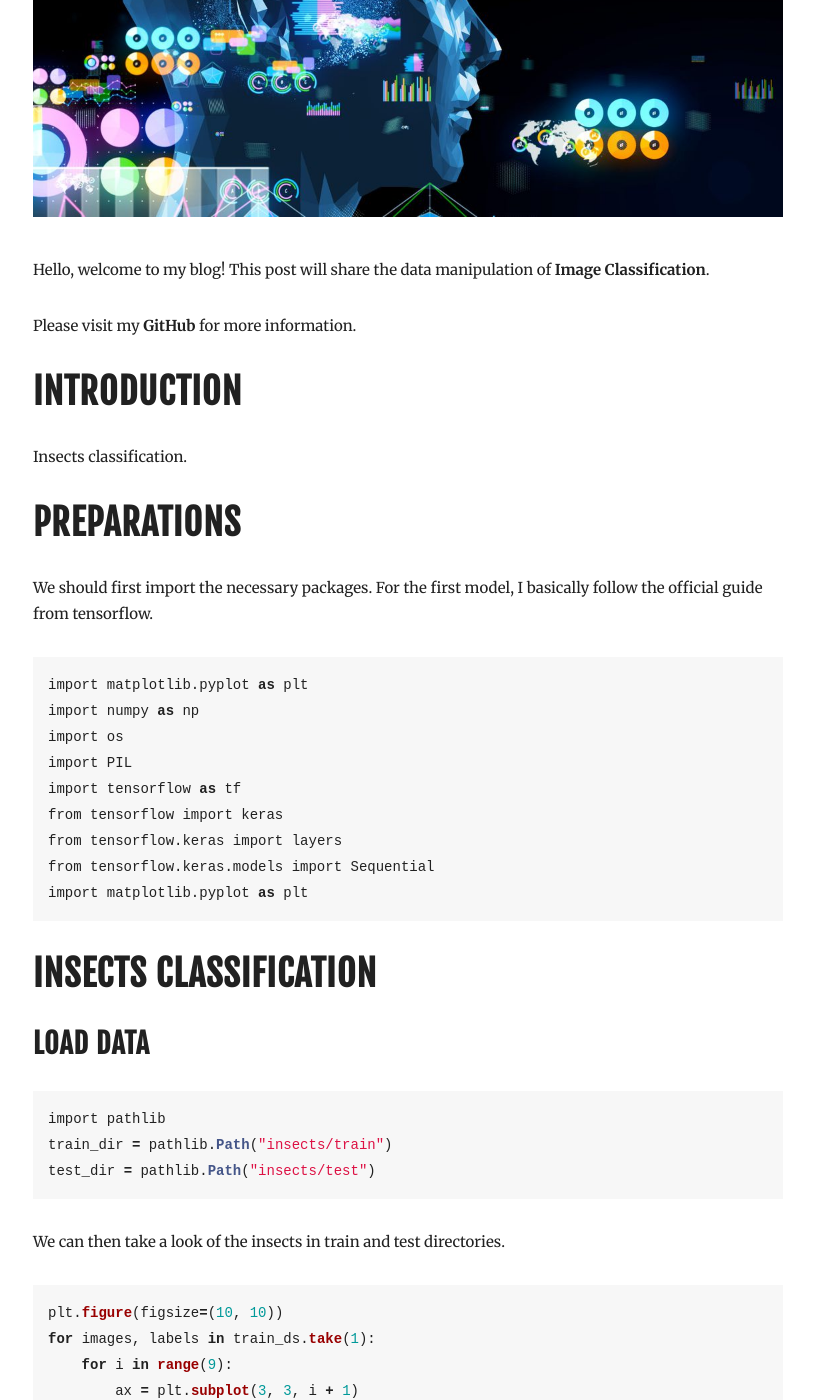
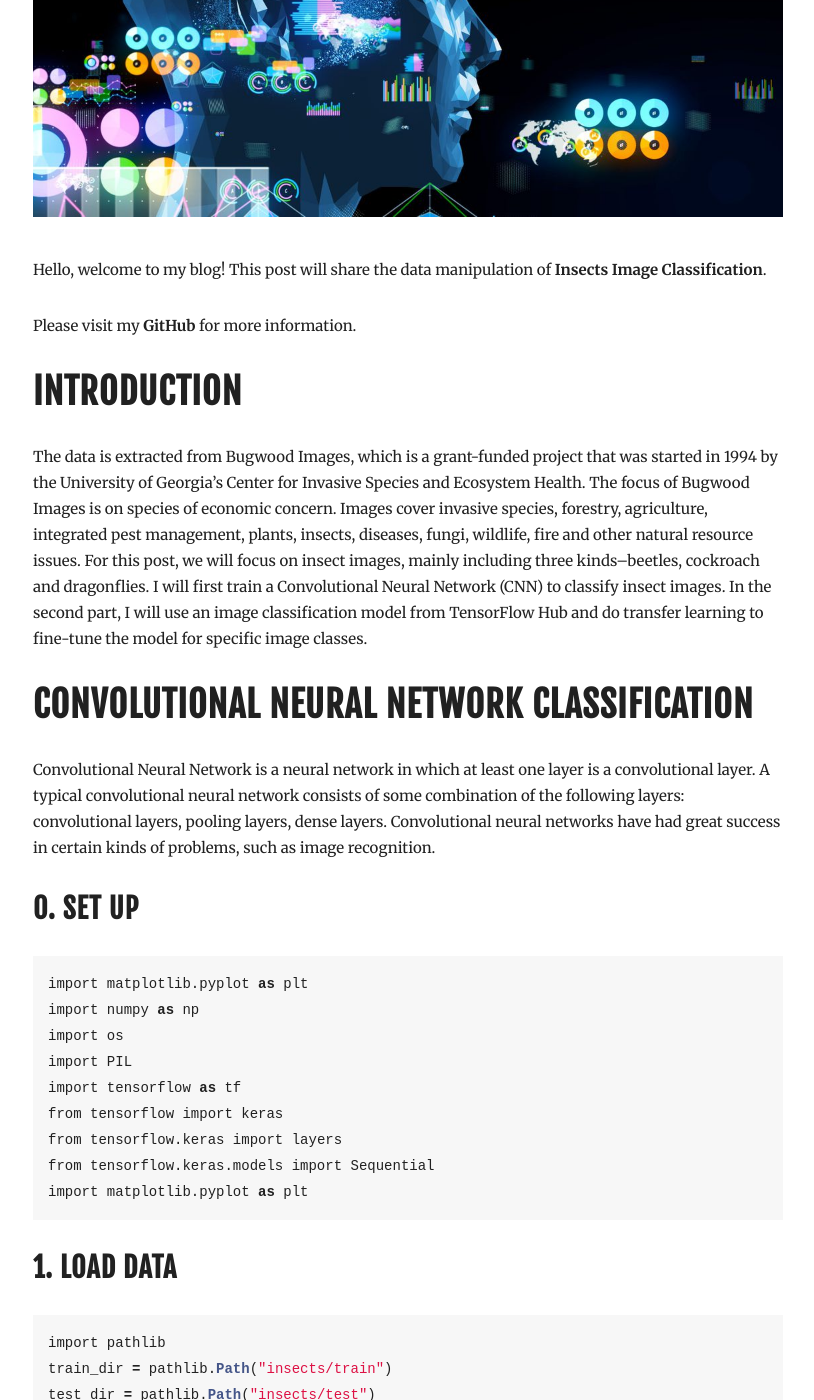
Before and after one commit to eveyimi/eveyimi.github.io, a Jekyll site: the page built from _posts/2020-11-09-deep-learning.md, in a window 1280 px wide and 1400 px high, scrolled down 593 px. Shown: the whole window, without its empty margins (232-1046 px from the left). Built offline with Jekyll 4.4.1, drawn with Linux system fonts in a browser that asks for light colours; nearby versions of some CDN libraries; comment, search, counter and statistics services are not loaded; some of the changed text lies outside the part shown.

Commit message:
add text

```diff
--- a/_posts/2020-11-09-deep-learning.md
+++ b/_posts/2020-11-09-deep-learning.md
@@ -6,16 +6,18 @@ image:  images/HW7/logo.jpg
 tags:   [study]
 ---
 
-Hello, welcome to my blog! This post will share the data manipulation of **[Image Classification][Image Classification]**.
+Hello, welcome to my blog! This post will share the data manipulation of **[Insects Image Classification][Insects Image Classification]**.
 
 Please visit my **[GitHub][GitHub]** for more information.
 
 # Introduction
 
-Insects classification.
+The data is extracted from Bugwood Images, which is a grant-funded project that was started in 1994 by the University of Georgia’s Center for Invasive Species and Ecosystem Health. The focus of Bugwood Images is on species of economic concern. Images cover invasive species, forestry, agriculture, integrated pest management, plants, insects, diseases, fungi, wildlife, fire and other natural resource issues. For this post, we will focus on insect images, mainly including three kinds--beetles, cockroach and dragonflies. I will first train a Convolutional Neural Network (CNN) to classify insect images. In the second part, I will use an image classification model from TensorFlow Hub and do transfer learning to fine-tune the model for specific image classes.
 
-# Preparations
-We should first import the necessary packages. For the first model, I basically follow the official guide from tensorflow.
+# Convolutional Neural Network classification
+Convolutional Neural Network is a neural network in which at least one layer is a convolutional layer. A typical convolutional neural network consists of some combination of the following layers: convolutional layers, pooling layers, dense layers. Convolutional neural networks have had great success in certain kinds of problems, such as image recognition.
+
+## 0. Set up
 {% highlight python %}
 import matplotlib.pyplot as plt
 import numpy as np
@@ -28,15 +30,28 @@ from tensorflow.keras.models import Sequential
 import matplotlib.pyplot as plt
 {% endhighlight %}
 
-# Insects classification
-## load data
+## 1. Load data
 {% highlight python %}
 import pathlib
 train_dir = pathlib.Path("insects/train")
 test_dir = pathlib.Path("insects/test")
+
+batch_size = 32
+img_height = 180
+img_width = 180
+train_ds = tf.keras.preprocessing.image_dataset_from_directory(
+    train_dir,
+    image_size=(img_height, img_width),
+    batch_size=batch_size)
+test_ds = tf.keras.preprocessing.image_dataset_from_directory(
+    test_dir,
+    image_size=(img_height, img_width),
+    batch_size=batch_size)
 {% endhighlight %}
 
-We can then take a look of the insects in train and test directories.
+Since we already have the train and test datasets, we don't have to split them. We can then take a look of the insects in train and test directories.
+
+#### train dataset images
 {% highlight python %}
 plt.figure(figsize=(10, 10))
 for images, labels in train_ds.take(1):
@@ -49,6 +64,7 @@ plt.savefig('train.png')
 {% endhighlight %}
 ![1]({{site.baseurl}}/images/HW7/train.png)
 
+#### test dataset images
 {% highlight python %}
 plt.figure(figsize=(10, 10))
 for images, labels in test_ds.take(1):
@@ -61,40 +77,41 @@ plt.savefig('test.png')
 {% endhighlight %}
 ![2]({{site.baseurl}}/images/HW7/test.png)
 
-## Configure the dataset for performance
+## 2. Configure the dataset for performance
+We want to use buffered prefetching to yield data from disk without having I/O become blocking.
 {% highlight python %}
 AUTOTUNE = tf.data.experimental.AUTOTUNE
-
 train_ds = train_ds.cache().shuffle(1000).prefetch(buffer_size=AUTOTUNE)
 test_ds = test_ds.cache().prefetch(buffer_size=AUTOTUNE)
 {% endhighlight %}
 
-## Create the model
+## 3. Create the model
+The model consists of three convolution blocks with a max pool layer in each of them. There's a fully connected layer with 128 units on top of it that is activated by a `relu` activation function. `Conv2D` is a 2D convolution layer (e.g. spatial convolution over images). This layer creates a convolution kernel that is convolved with the layer input to produce a tensor of outputs. `MaxPool2D` is Max pooling operation for 2D spatial data.
 {% highlight python %}
-num_classes = 3
+num_classes = 3 # we have three classes
 
 model = Sequential([
-  layers.experimental.preprocessing.Rescaling(1./255, input_shape=(img_height, img_width, 3)),
-  layers.Conv2D(16, 3, padding='same', activation='relu'),
-  layers.MaxPooling2D(),
-  layers.Conv2D(32, 3, padding='same', activation='relu'),
-  layers.MaxPooling2D(),
-  layers.Conv2D(64, 3, padding='same', activation='relu'),
-  layers.MaxPooling2D(),
-  layers.Flatten(),
-  layers.Dense(128, activation='relu'),
-  layers.Dense(num_classes)
+    layers.experimental.preprocessing.Rescaling(1./255, input_shape=(img_height, img_width, 3)),
+    layers.Conv2D(16, 3, padding='same', activation='relu'),
+    layers.MaxPooling2D(),
+    layers.Conv2D(32, 3, padding='same', activation='relu'),
+    layers.MaxPooling2D(),
+    layers.Conv2D(64, 3, padding='same', activation='relu'),
+    layers.MaxPooling2D(),
+    layers.Flatten(),
+    layers.Dense(128, activation='relu'),
+    layers.Dense(num_classes)
 ])
 {% endhighlight %}
 
-## Compile the model
+## 4. Compile the model
 {% highlight python %}
 model.compile(optimizer='adam',
               loss=tf.keras.losses.SparseCategoricalCrossentropy(from_logits=True),
               metrics=['accuracy'])
 {% endhighlight %}
 
-## Model summary
+#### Model summary
 {% highlight python %}
 model.summary()
 {% endhighlight %}
@@ -128,17 +145,17 @@ model.summary()
         _________________________________________________________________
 
 <br>
+Based on the model summary, we can see that the output of every Conv2D and MaxPooling2D layer is a 3D tensor of shape (height, width, channels). The width and height dimensions tend to shrink as going deeper in the network. We added dense layers on top and feed the last output tensor from the convolutional base into one or more Dense layers to perform classification.
 
-## Train the model
+## 5. Train the model
 {% highlight python %}
 epochs=10
 history = model.fit(
-  train_ds,
-  validation_data=test_ds,
-  epochs=epochs
+    train_ds,
+    validation_data=test_ds,
+    epochs=epochs
 )
 {% endhighlight %}
-
         Epoch 1/10
         32/32 [==============================] - 8s 252ms/step - loss: 0.9014 - accuracy: 0.6487 - val_loss: 0.6370 - val_accuracy: 0.7722
         Epoch 2/10
@@ -162,11 +179,11 @@ history = model.fit(
 
 <br>
 
-## Visualize training results
+## 6. Visualize training results
+We can create plots of loss and accuracy on the training and test sets.
 {% highlight python %}
 acc = history.history['accuracy']
 val_acc = history.history['val_accuracy']
-
 loss = history.history['loss']
 val_loss = history.history['val_loss']
 
@@ -189,10 +206,18 @@ plt.show()
 
 ![3]({{site.baseurl}}/images/HW7/viz1.png)
 
+As we can see from the plots, training accuracy and validation accuracy are matched well and the model has achieved high accuracy on validation dataset which is over 95%. In summary, CNN works well on insects classification.
+
 # Transfer learning with TensorFlow Hub
-**[TensorFlow Hub][TensorFlow Hub]** is a repository of pre-trained TensorFlow models. In this section, I am going to use image classification model from TensorFlow Hub and do transfer learning to fine-tune a model for image classes. We can use a model from TFHub to train a custom image classier by retraining the top layer of the model to recognize the classes in our dataset.
+**[TensorFlow Hub][TensorFlow Hub]** is a repository of pre-trained TensorFlow models for reusable machine learning. The tfhub.dev repository provides many pre-trained models: text embeddings, image classification models, TF.js/TFLite models and much more.
 
-## Set up
+> The intuition behind transfer learning for image classification is that if a model is trained on a large and general enough dataset, this model will effectively serve as a generic model of the visual world. You can then take advantage of these learned feature maps without having to start from scratch by training a large model on a large dataset.
+>
+> <cite>https://www.tensorflow.org/</cite>
+
+In this section, I am going to use image classification model from TensorFlow Hub and do transfer learning to fine-tune a model for specific image classes.
+
+## 0. Set up
 {% highlight python %}
 import numpy as np
 import time
@@ -202,9 +227,9 @@ import tensorflow as tf
 import tensorflow_hub as hub
 {% endhighlight %}
 
-## An ImageNet classifier
-### Download the classifier
-Use hub.KerasLayer to load a MobileNetV2 model from TensorFlow Hub. Any compatible image classifier model from tfhub.dev will work here.
+## 1. An ImageNet classifier
+#### Download the classifier
+Use hub.KerasLayer to load a MobileNetV2 model from TensorFlow Hub.
 {% highlight python %}
 classifier_model ="https://tfhub.dev/google/tf2-preview/mobilenet_v2/classification/4"
 IMAGE_SHAPE = (224, 224)
@@ -231,42 +256,31 @@ train_ds = tf.keras.preprocessing.image_dataset_from_directory(
   train_dir,
   image_size=(img_height, img_width),
   batch_size=batch_size)
-// Found 1019 files belonging to 3 classes.
+# >>> Found 1019 files belonging to 3 classes.
 class_names = np.array(train_ds.class_names)
 print(class_names)
-// ['beetles' 'cockroach' 'dragonflies']
-{% endhighlight %}
+# >>> ['beetles' 'cockroach' 'dragonflies']
 
-TensorFlow Hub's conventions for image models is to expect float inputs in the [0, 1] range. Use the Rescaling layer to achieve this.
-{% highlight python %}
+# Use the Rescaling layer
 normalization_layer = tf.keras.layers.experimental.preprocessing.Rescaling(1./255)
 train_ds = train_ds.map(lambda x, y: (normalization_layer(x), y))
 {% endhighlight %}
 
-Make sure to use buffered prefetching so we can yield data from disk without having I/O become blocking.
+As with part 1, I use buffered prefetching to yield data from disk without having I/O become blocking.
 {% highlight python %}
 AUTOTUNE = tf.data.experimental.AUTOTUNE
 train_ds = train_ds.cache().prefetch(buffer_size=AUTOTUNE)
 {% endhighlight %}
 
-{% highlight python %}
-for image_batch, labels_batch in train_ds:
-    print(image_batch.shape)
-    print(labels_batch.shape)
-    break
-{% endhighlight %}
-(32, 224, 224, 3)
-<br>
-(32,)
-
-### Run the classifier on a batch of images
+#### Run the classifier on a batch of images
 {% highlight python %}
 result_batch = classifier.predict(train_ds)
 predicted_class_names = imagenet_labels[np.argmax(result_batch, axis=-1)]
 predicted_class_names
+# >>> array(['bonnet', 'cockroach', 'damselfly', ..., 'spindle', 'lacewing','slug'], dtype='<U30')
 {% endhighlight %}
-    array(['bonnet', 'cockroach', 'damselfly', ..., 'spindle', 'lacewing','slug'], dtype='<U30')
 
+We can check the prediction results with visualization.
 {% highlight python %}
 plt.figure(figsize=(10,9))
 plt.subplots_adjust(hspace=0.5)
@@ -284,24 +298,26 @@ plt.savefig('batch_pred.png')
 
 The results might seem not that good. Let's move to the next section.
 
-### Download the headless model
+## 3. A headless model
+TensorFlow Hub also distributes models without the top classification layer. These can be used to easily do transfer learning.
+#### Download the headless model
 {% highlight python %}
 feature_extractor_model = "https://tfhub.dev/google/tf2-preview/mobilenet_v2/feature_vector/4"
 feature_extractor_layer = hub.KerasLayer(
     feature_extractor_model, input_shape=(224, 224, 3), trainable=False)
 feature_batch = feature_extractor_layer(image_batch)
 print(feature_batch.shape)
+# >>> (32, 1280)
 {% endhighlight %}
-        (32, 1280)
 
+#### Attach a classification head
+I then wrap the hub layer in a tf.keras.Sequential model, and add a new classification layer.
 {% highlight python %}
 num_classes = len(class_names)
-
 model = tf.keras.Sequential([
   feature_extractor_layer,
   tf.keras.layers.Dense(num_classes)
 ])
-
 model.summary()
 {% endhighlight %}
         Model: "sequential_1"
@@ -322,12 +338,11 @@ model.summary()
 {% highlight python %}
 predictions = model(image_batch)
 predictions.shape
+# >>> TensorShape([32, 3])
 {% endhighlight %}
-        TensorShape([32, 3])
 
-<br>
-
-We then compile and fit the model.
+#### Train the model
+We then compile and train the model.
 {% highlight python %}
 model.compile(
   optimizer=tf.keras.optimizers.Adam(),
@@ -355,7 +370,7 @@ history = model.fit(train_ds, epochs=2,
 
 <br>
 
-We then visualize the results.
+Now, we can visualize the results.
 {% highlight python %}
 plt.figure()
 plt.ylabel("Loss")
@@ -378,12 +393,16 @@ plt.savefig('acc.png')
 
 ![3]({{site.baseurl}}/images/HW7/acc.png)
 
+We can see that with the step growing, it is obvious that the performance is getting better. The model has achieved high accuracy which is aound 95%.
+
+#### Check the predictions
 {% highlight python %}
 predicted_batch = model.predict(image_batch)
 predicted_id = np.argmax(predicted_batch, axis=-1)
 predicted_label_batch = class_names[predicted_id]
 {% endhighlight %}
 
+#### Plot the result
 {% highlight python %}
 plt.figure(figsize=(10,9))
 plt.subplots_adjust(hspace=0.5)
@@ -398,5 +417,8 @@ plt.savefig('model_pred.png')
 
 ![3]({{site.baseurl}}/images/HW7/model_pred.png)
 
-[Image Classification]: https://www.insectimages.org/index.cfm
+Compared to the same plot in previous section, it is obvious we get more accurate prediction results and it predict three kinds of insects well.
+
+[Insects Image Classification]: https://www.insectimages.org/index.cfm
+[TensorFlow Hub]: https://www.tensorflow.org/hub
 [GitHub]: https://github.com/eveyimi/eveyimi.github.io
```
Also changed, not shown: other parts of _posts/2020-11-09-deep-learning.md (+3 -3 lines).
